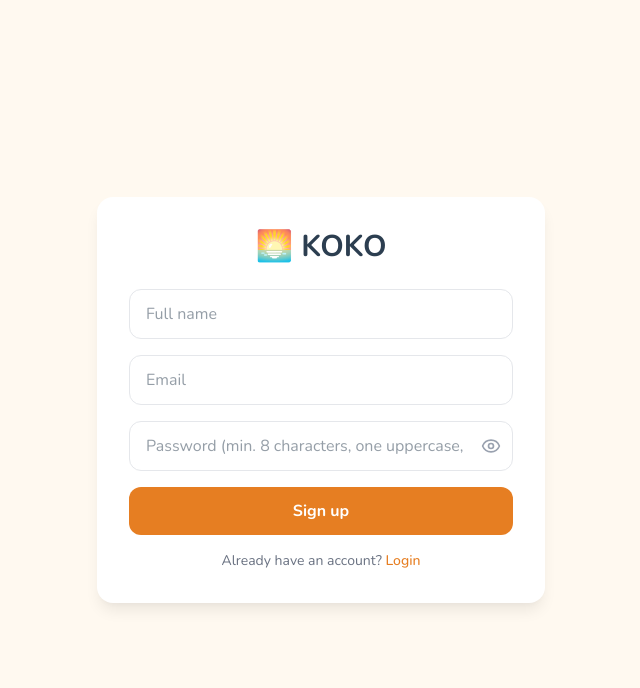
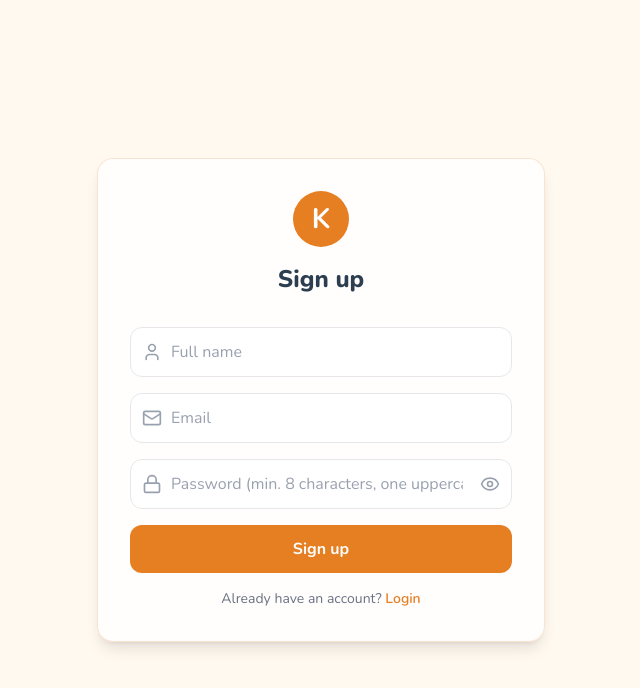
Before and after one commit to KINGDAVE071/koko-app, a Next.js app: page /register in a window 1280 px wide. Shown: the top 688 px of the page, without its empty margins (319-959 px from the left). Built offline with nearby package versions, Linux system fonts and the light colour scheme; no server answers.

Commit message:
Glassmorphism KOKO sur login/register + nouveau logo

```diff
--- a/src/app/register/page.tsx
+++ b/src/app/register/page.tsx
@@ -6,7 +6,8 @@ import { useRouter, useSearchParams } from 'next/navigation';
 import Link from 'next/link';
 import { useLanguage } from '@/i18n/LanguageContext';
 import { toast } from 'sonner';
-import { Eye, EyeOff, CheckCircle2 } from 'lucide-react';
+import { Eye, EyeOff, User, Mail, Lock, CheckCircle2 } from 'lucide-react';
+import KokoLogo from '@/components/KokoLogo';
 
 function RegisterForm() {
   const [name, setName] = useState('');
@@ -20,46 +21,30 @@ function RegisterForm() {
   const searchParams = useSearchParams();
   const { t, lang } = useLanguage();
 
-  const fromGoogle = searchParams.get('fromGoogle') === 'true';
-  const googleEmail = searchParams.get('email') || '';
-
-  // Pré-remplir l'email si venant de Google
   useEffect(() => {
-    if (googleEmail) setEmail(googleEmail);
-  }, [googleEmail]);
+    const emailParam = searchParams.get('email');
+    if (emailParam) setEmail(emailParam);
+  }, [searchParams]);
 
   const handleClick = async () => {
     setError('');
-
-    if (!name.trim()) {
-      setError((t('register.name') || 'Nom') + ' est requis.');
-      return;
-    }
-    if (!email.trim()) {
-      setError((t('register.email') || 'Email') + ' est requis.');
-      return;
-    }
-    if (!password) {
-      setError((t('register.password') || 'Mot de passe') + ' est requis.');
-      return;
-    }
-
+    if (!name.trim()) { setError(t('register.name') + ' est requis.'); return; }
+    if (!email.trim()) { setError(t('register.email') + ' est requis.'); return; }
+    if (!password) { setError((t('register.password') || 'Mot de passe') + ' est requis.'); return; }
     try {
       await register(email, password, name);
       setSuccess(true);
       toast.success(t('register.success') || 'Compte créé avec succès !');
       setTimeout(() => router.push('/login'), 2000);
-    } catch (err: any) {
-      setError(err.response?.data?.error || 'Erreur inscription');
-    }
+    } catch (err: any) { setError(err.response?.data?.error || 'Erreur inscription'); }
   };
 
   if (success) {
     return (
-      <div className="min-h-screen flex items-center justify-center px-4 bg-koko-cream dark:bg-koko-cream-dark">
+      <div className="min-h-screen flex items-center justify-center bg-koko-bg dark:bg-koko-dark-bg">
         <div className="flex flex-col items-center text-center">
-          <CheckCircle2 size={64} className="text-koko-success mb-4" />
-          <h2 className="text-xl font-bold text-koko-text dark:text-white mb-2">
+          <CheckCircle2 size={64} className="text-green-500 mb-4" />
+          <h2 className="text-xl font-bold text-koko-text dark:text-white">
             {t('register.success') || 'Compte créé avec succès !'}
           </h2>
           <p className="text-gray-500 dark:text-gray-400">Redirection vers la connexion...</p>
@@ -69,38 +54,53 @@ function RegisterForm() {
   }
 
   return (
-    <div className="min-h-screen flex items-center justify-center px-4" dir={lang === 'ar' ? 'rtl' : 'ltr'}>
-      <div className="max-w-md w-full bg-white dark:bg-koko-blue rounded-2xl p-8 shadow-koko-lg">
-        <h1 className="text-3xl font-bold text-center mb-6">🌅 {t('app.name')}</h1>
-        {error && <p className="text-red-500 text-sm mb-4">{error}</p>}
-        {fromGoogle && (
-          <p className="text-sm text-gray-500 dark:text-gray-400 mb-4 text-center">
-            Créez un mot de passe pour finaliser votre inscription avec Google.
-          </p>
+    <div className="min-h-screen flex items-center justify-center px-4 bg-koko-bg dark:bg-koko-dark-bg" dir={lang === 'ar' ? 'rtl' : 'ltr'}>
+      <div className="w-full max-w-md p-8 rounded-2xl bg-white/80 dark:bg-gray-900/80 backdrop-blur-md border border-koko-orange/20 dark:border-koko-orange/30 shadow-lg">
+        {/* Logo */}
+        <div className="flex flex-col items-center mb-8">
+          <KokoLogo size={56} />
+          <h1 className="mt-4 text-2xl font-extrabold text-koko-text dark:text-white">
+            {t('register.title')}
+          </h1>
+        </div>
+
+        {error && (
+          <div className="mb-4 p-3 rounded-xl bg-red-50 dark:bg-red-900/30 border border-red-200 dark:border-red-800 text-red-600 dark:text-red-400 text-sm text-center">
+            {error}
+          </div>
         )}
+
         <div className="space-y-4">
+          <div className="relative">
+            <User className="absolute left-3 top-1/2 -translate-y-1/2 w-5 h-5 text-gray-400" />
             <input
               type="text"
               placeholder={t('register.name')}
               value={name}
               onChange={(e) => setName(e.target.value)}
-            className="w-full px-4 py-3 rounded-xl border border-gray-200 dark:border-gray-600 dark:bg-gray-700 dark:text-white"
+              className="w-full pl-10 pr-4 py-3 rounded-xl bg-white dark:bg-gray-800 border border-gray-200 dark:border-gray-700 text-koko-text dark:text-white placeholder-gray-400 focus:outline-none focus:border-koko-orange focus:ring-2 focus:ring-koko-orange/20 transition"
             />
+          </div>
+
+          <div className="relative">
+            <Mail className="absolute left-3 top-1/2 -translate-y-1/2 w-5 h-5 text-gray-400" />
             <input
               type="email"
               placeholder={t('register.email')}
               value={email}
-            onChange={(e) => !fromGoogle && setEmail(e.target.value)}
-            readOnly={fromGoogle}
-            className={`w-full px-4 py-3 rounded-xl border border-gray-200 dark:border-gray-600 dark:bg-gray-700 dark:text-white ${fromGoogle ? 'opacity-75 cursor-not-allowed' : ''}`}
+              onChange={(e) => setEmail(e.target.value)}
+              className="w-full pl-10 pr-4 py-3 rounded-xl bg-white dark:bg-gray-800 border border-gray-200 dark:border-gray-700 text-koko-text dark:text-white placeholder-gray-400 focus:outline-none focus:border-koko-orange focus:ring-2 focus:ring-koko-orange/20 transition"
             />
+          </div>
+
           <div className="relative">
+            <Lock className="absolute left-3 top-1/2 -translate-y-1/2 w-5 h-5 text-gray-400" />
             <input
               type={showPassword ? 'text' : 'password'}
               placeholder={t('register.password') || 'Mot de passe'}
               value={password}
               onChange={(e) => setPassword(e.target.value)}
-              className="w-full px-4 py-3 pr-12 rounded-xl border border-gray-200 dark:border-gray-600 dark:bg-gray-700 dark:text-white"
+              className="w-full pl-10 pr-12 py-3 rounded-xl bg-white dark:bg-gray-800 border border-gray-200 dark:border-gray-700 text-koko-text dark:text-white placeholder-gray-400 focus:outline-none focus:border-koko-orange focus:ring-2 focus:ring-koko-orange/20 transition"
             />
             <button
               type="button"
@@ -108,19 +108,21 @@ function RegisterForm() {
               className="absolute right-3 top-1/2 -translate-y-1/2 text-gray-400 hover:text-gray-600 dark:hover:text-gray-300"
               tabIndex={-1}
             >
-              {showPassword ? <EyeOff size={20} /> : <Eye size={20} />}
+              {showPassword ? <EyeOff className="w-5 h-5" /> : <Eye className="w-5 h-5" />}
             </button>
           </div>
-          <button onClick={handleClick} className="w-full py-3 bg-koko-orange text-white font-bold rounded-xl hover:bg-koko-orange-dark transition">
+
+          <button onClick={handleClick} className="w-full py-3 rounded-xl bg-koko-orange hover:bg-koko-orange-dark text-white font-bold transition-colors">
             {t('register.submit')}
           </button>
-        </div>
-        <p className="text-center mt-4 text-sm text-gray-500 dark:text-gray-400">
+
+          <p className="text-center text-sm text-gray-500 dark:text-gray-400">
             {t('register.hasAccount')}{' '}
-          <Link href="/login" className="text-koko-orange font-medium">
+            <Link href="/login" className="text-koko-orange font-semibold hover:underline">
               {t('register.loginLink')}
             </Link>
           </p>
+        </div>
       </div>
     </div>
   );
@@ -129,8 +131,8 @@ function RegisterForm() {
 export default function RegisterPage() {
   return (
     <Suspense fallback={
-      <div className="min-h-screen flex items-center justify-center">
-        <div className="animate-spin text-4xl">🌅</div>
+      <div className="min-h-screen flex items-center justify-center bg-koko-bg dark:bg-koko-dark-bg">
+        <div className="text-koko-text dark:text-white">Chargement...</div>
       </div>
     }>
       <RegisterForm />
--- /dev/null
+++ b/src/components/KokoLogo.tsx
@@ -0,0 +1,10 @@
+export default function KokoLogo({ size = 40 }: { size?: number }) {
+  return (
+    <div
+      className="flex items-center justify-center rounded-full bg-koko-orange text-white font-bold select-none"
+      style={{ width: size, height: size, fontSize: size * 0.5 }}
+    >
+      K
+    </div>
+  );
+}
```
Also changed, not shown: src/app/login/page.tsx (+31 -42 lines). Lines whose indentation alone changed are shown as unchanged.
